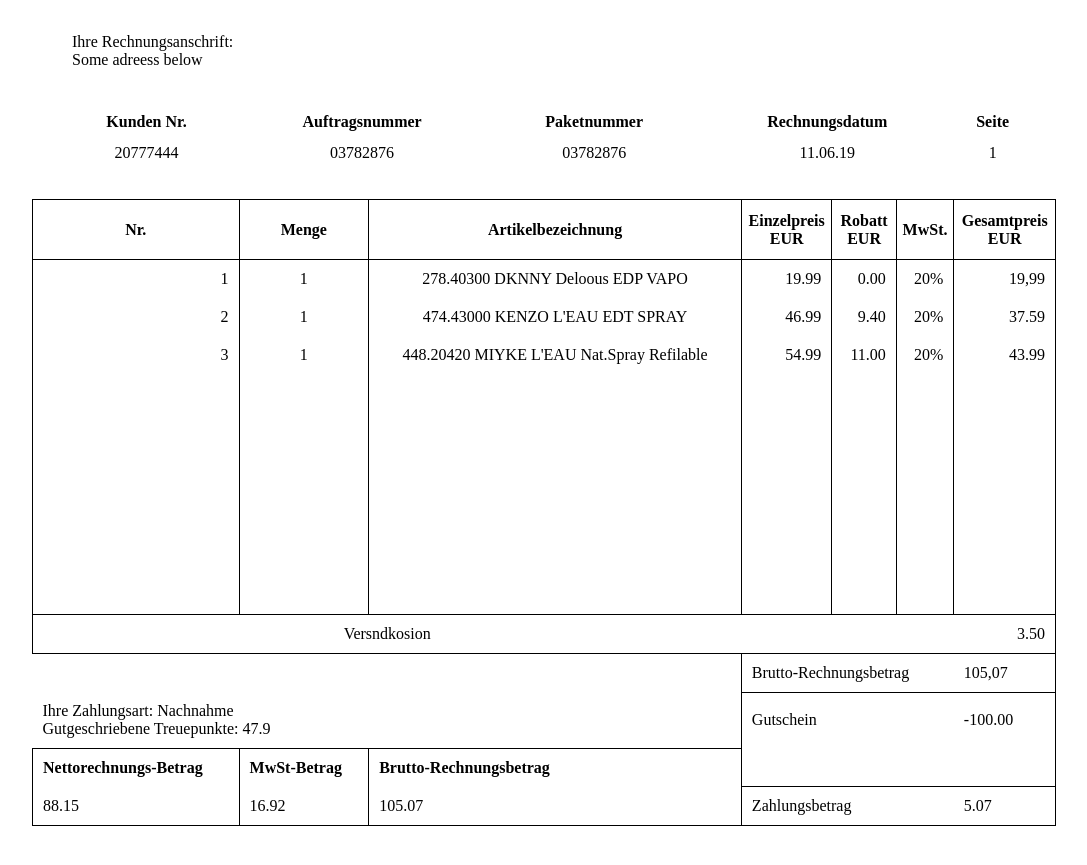
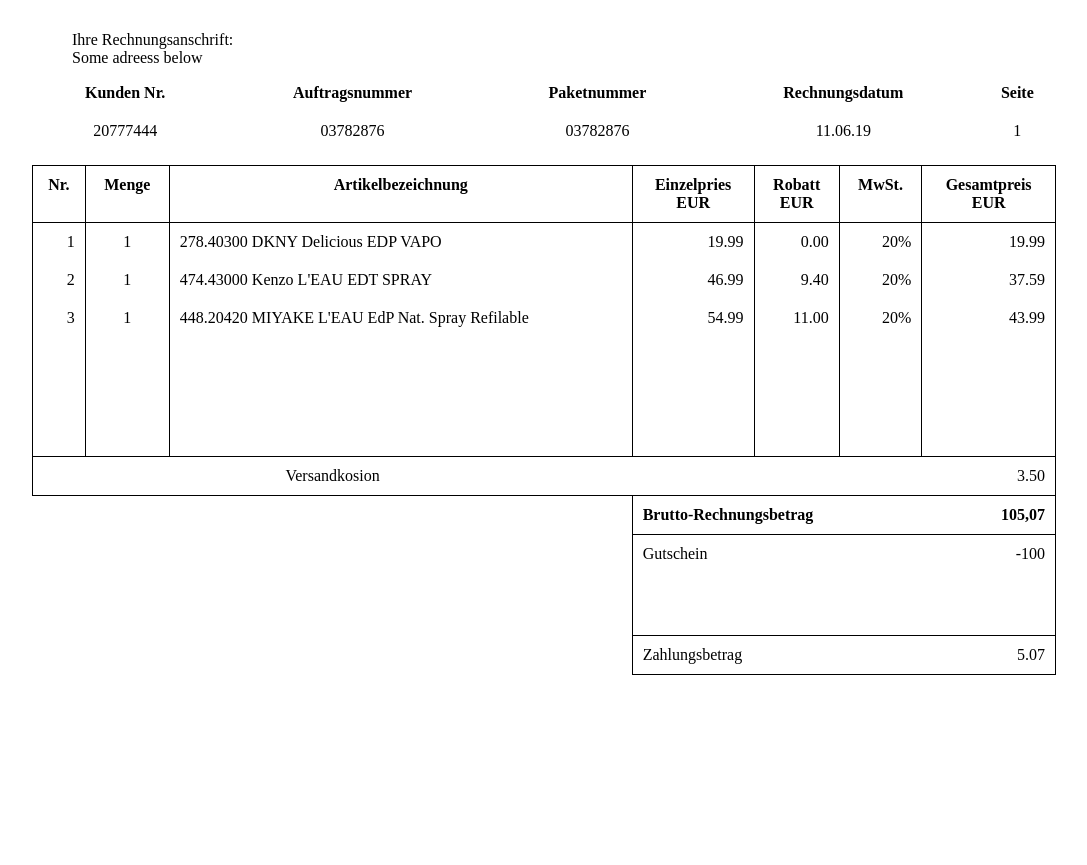
Before and after one commit to Pathfinder30m/html-to-pdf, a plain HTML site: page index.html in a window 1280 px wide. Shown: the part 385-1250 px from the top of the page, without its empty margins (96-1183 px from the left). After the commit the page ends 1188 px from the top, so only its background shows below. Drawn offline with Linux system fonts and the light colour scheme.

Commit message:
main table redone

```diff
--- a/index.html
+++ b/index.html
@@ -23,16 +23,16 @@
             <p><b></b>Ihre Rechnungsanschrift:</b><br>Some adreess below</p>
         </div>
         <div>
-            <table id="infoTab">
+            <table id="infoTab" style="width: 100%;">
                 <tr id="infoTabHead">
-                    <th>Kunden Nr.</th>
-                    <th>Auftragsnummer</th>
+                    <th id="infotabKund">Kunden Nr.</th>
+                    <th >Auftragsnummer</th>
                     <th>Paketnummer</th>
                     <th>Rechnungsdatum</th>
                     <th>Seite</th>
                 </tr>
                 <tr id="infotabDescr">
-                    <td>20777444</td>
+                    <td id="infotabKuns">20777444</td>
                     <td>03782876</td>
                     <td>03782876</td>
                     <td>11.06.19</td>
@@ -41,85 +41,74 @@
             </table>
         </div>
         <div>
-            <table id="firstTable">
-                <tr id="firstTableHead">
-                    <th class="headNr table1">Nr.</th>
-                    <th class="headMenge table1">Menge</th>
-                    <th class="headArtikel table1">Artikelbezeichnung</th>
-                    <th class="headEnzel table1">Einzelpreis<br>EUR</th>
-                    <th class="headRobat table1">Robatt<br>EUR</th>
-                    <th class="headMwst table1">MwSt.</th>
-                    <th class="headGesam table1">Gesamtpreis<br>EUR</th>
+            <table id="mainTable" style="width: 100%;">
+                <tr >
+                    <th class="mainTableHead" id="headNr">Nr.</th>
+                    <th class="mainTableHead" id="headMen">Menge</th>
+                    <th class="mainTableHead" id="headArt">Artikelbezeichnung</th>
+                    <th class="mainTableHead" id="headEinz">Einzelpries<br>EUR</th>
+                    <th class="mainTableHead" id="headRob">Robatt<br>EUR</th>
+                    <th class="mainTableHead" id="headMw">MwSt.</th>
+                    <th class="mainTableHead" id="HeadGes">Gesamtpreis<br>EUR</th>
                 </tr>
-                <tr id="firstTableFirstRow">
-                    <td class="nr">1</td>
-                    <td class="menge">1</td>
-                    <td class="artikel">278.40300 DKNNY Deloous EDP VAPO</td>
-                    <td class="enzel">19.99</td>
-                    <td class="robat">0.00</td>
-                    <td class="mwst">20%</td>
-                    <td class="gesam">19,99</td>
+                <tr>
+                    <td class="mainDeskNr">1</td>
+                    <td class="mainDeskMen">1</td>
+                    <td class="mainDeskArt">278.40300 DKNY Delicious EDP VAPO</td>
+                    <td class="mainDeskEinz">19.99</td>
+                    <td class="mainDeskRob">0.00</td>
+                    <td class="mainDeskMw">20%</td>
+                    <td class="mainDeskGes">19.99</td>
                 </tr>
-                 <tr id="firstTableSecondRow">
-                    <td class="nr">2</td>
-                    <td class="menge">1</td>
-                    <td class="artikel">474.43000 KENZO L'EAU EDT SPRAY</td>
-                    <td class="enzel">46.99</td>
-                    <td class="robat">9.40</td>
-                    <td class="mwst">20%</td>
-                    <td class="gesam">37.59</td>
+                <tr>
+                    <td class="mainDeskNr">2</td>
+                    <td class="mainDeskMen">1</td>
+                    <td class="mainDeskArt">474.43000 Kenzo L'EAU EDT SPRAY</td>
+                    <td class="mainDeskEinz">46.99</td>
+                    <td class="mainDeskRob">9.40</td>
+                    <td class="mainDeskMw">20%</td>
+                    <td class="mainDeskGes">37.59</td>
                 </tr>
-                 <tr id="firstTableThirdRow">
-                    <td class="nr">3</td>
-                    <td class="menge">1</td>
-                    <td class="artikel">448.20420 MIYKE L'EAU Nat.Spray Refilable</td>
-                    <td class="enzel">54.99</td>
-                    <td class="robat">11.00</td>
-                    <td class="mwst">20%</td>
-                    <td class="gesam">43.99</td>
-
+                <tr>
+                    <td class="mainDeskNr">3</td>
+                    <td class="mainDeskMen">1</td>
+                    <td class="mainDeskArt">448.20420 MIYAKE L'EAU EdP Nat. Spray Refilable</td>
+                    <td class="mainDeskEinz">54.99</td>
+                    <td class="mainDeskRob">11.00</td>
+                    <td class="mainDeskMw">20%</td>
+                    <td class="mainDeskGes">43.99</td>
                 </tr>
-                 <tr id="firstTableFourthRow">
-                    <td class="nr"></td>
-                    <td class="menge"></td>
-                    <td class="artikel"></td>
-                    <td class="enzel"></td>
-                    <td class="robat"></td>
-                    <td class="mwst"></td>
-                    <td class="gesam"></td>
-
+                <tr id="lastTR">
+                    <td class="mainDeskNr"></td>
+                    <td class="mainDeskMen"></td>
+                    <td class="mainDeskArt"></td>
+                    <td class="mainDeskEinz"></td>
+                    <td class="mainDeskRob"></td>
+                    <td class="mainDeskMw"></td>
+                    <td class="mainDeskGes"></td>
                 </tr>
-                 <tr id="firstTableSumm">
-                    <td colspan="3" class="artikel" id="vers" style="border-right: 0px;">Versndkosion</td>
-
-                    <td colspan="4" class="gesam" id="versSumm" style="border-left: 0px;">3.50</td>
+                <tr id="mainFoterRow">
+                    <td colspan="3" class="mainFoter" id="foterDesk">Versandkosion</td>
+                    <td colspan="4" class="mainFoter" id="foterSumm">3.50</td>
                 </tr>
                 <tr>
                     <td colspan="3"></td>
-                    <td colspan="3" id="botomRightName1">Brutto-Rechnungsbetrag</td>
-                    <td id="botomRightSumm1">105,07</td>
-
+                    <td colspan="3" class="botomRighttab botomrightdesk"><b>Brutto-Rechnungsbetrag</b></td>
+                    <td class="botomRighttab botomrightsumm"><b>105,07</b></td>
                 </tr>
                 <tr>
-                    <td colspan="3" rowspan="2">Ihre Zahlungsart: Nachnahme<br>Gutgeschriebene Treuepunkte: 47.9</td>
-                    <td colspan="3" rowspan="2" id="botomRightName2">Gutschein</td>
-                    <td rowspan="2"id="botomRightSumm2">-100.00</td>
+                    <td colspan="3"></td>
+                    <td class="botomRighttab botomrightdesk widerow" colspan="3" >Gutschein</td>
+                    <td class="botomRighttab botomrightsumm widerow">-100</td>
                 </tr>
                <tr></tr>
-                 <tr ></tr>
-                 <tr class="botomRightTable" style="border-right: 1px solid black">
-                    <td id="botomRightHead1"><b>Nettorechnungs-Betrag</b></td>
-                    <td id="botomRightHead2"><b>MwSt-Betrag</b></td>
-                    <td id="botomRightHead3"><b>Brutto-Rechnungsbetrag</b></td>
+                <tr>
+                    <td colspan="3"></td>
+                    <td colspan="3" class="botomRighttab botomrightdesk">Zahlungsbetrag</td>
+                    <td class="botomRighttab botomrightsumm">5.07</td>
+                </tr>
 
-                 </tr>
-                 <tr class="botomRightTable">
-                    <td id="botomRightDesk1">88.15</td>
-                    <td id="botomRightDesk2">16.92</td>
-                    <td id="botomRightDesk3">105.07</td>
-                    <td colspan="3" id="botomRightName3">Zahlungsbetrag</td>
-                    <td id="botomRightSumm3">5.07</td>
-                 </tr>
+
 
             </table>
 
--- a/style.css
+++ b/style.css
@@ -16,130 +16,68 @@
 .headtablval {
     text-align: end;
 }
+#infotabDescr td{
+    padding-bottom: 25px;
+}
+#infoTabHead th {
+    padding-bottom: 10px;
+}
 .headadress {
     width: fit-content;
     padding-left: 40px;
     padding-top: 20px;
 
 }
-#firstTable {
-    width: 100%;
-   border-collapse: collapse;
+#infotabDescr {
+    text-align: center;
 }
-#firstTableHead {
-    justify-content: flex-start;
-    text-align: center;
+table {
+    border-collapse: collapse;
+}
+#mainTable {
+    padding-top: 20px;
+}
+.mainDeskNr, .mainDeskMen, .mainDeskArt, .mainDeskEinz, .mainDeskRob, .ainDeskMw, .mainDeskGes{
+    border-left: 1px solid black;
+    border-right: 1px solid black;
+    border-collapse: collapse;
+}
+.mainTableHead {
+    vertical-align: top;
     border: 1px solid black;
-
-    height: 60px;
+    border-collapse: collapse;
+    padding: 10px;
 }
-
-#firstTableSumm {
-    border: none;
+#mainFoterRow, .botomRighttab {
+    border: 1px solid black;
+    border-collapse: collapse;
 }
-.table1 {
-    border: 1px solid black;
-
-
+.botomrightdesk {
+    border-right: none;
 }
-.nr, .menge, .artikel, .enzel, .robat, .mwst, .gesam {
-
-        border: solid black;
-        border-width: 0px 1px;
-
+.botomrightsumm {
+    border-left: none;
 }
-.nr {
-    border-left: 1px solid black;
-}
-.gesam {
-    border-right: 1px solid black;
-}
-#firstTableSumm {
-    border: solid black;
-    border-width: 1px 0px;
-
-}
-#firstTableFourthRow {
-    height: 240px;
-}
-.nr, .enzel, .robat, .mwst, .gesam {
+.mainDeskNr, .mainDeskEinz, .mainDeskRob, .mainDeskMw, .mainDeskGes, #foterSumm, .botomrightsumm {
     text-align: end;
 }
-.menge, .artikel {
+.mainDeskMen, #foterDesk {
     text-align: center;
 }
-#firstTableFirstRow, #firstTableSecondhRow, #firstTableThirdRow {
-    height: 30px;
+.mainDeskArt {
+    text-align: start;
+}
+#lastTR {
+    height: 120px;
+}
+#mainFoterRow {
+    height: 35px;
+    vertical-align: middle;
 }
 td {
     padding: 10px;
 }
-#infoTab {
-    width: 100%;
-    text-align: center;
-    padding: 25px;
+.widerow {
+    height: 80px;
+    vertical-align: top;
 }
-#botomRightHead1 {
-    border-top: 1px solid black;
-    border-left: 1px solid black;
-    border-collapse: collapse;
-}
-#botomRightHead2 {
-    border-top: 1px solid black;
-    border-left: 1px solid black;
-    border-right: 1px solid black;
-    border-collapse: collapse;
-}
-#botomRightHead3 {
-    border-top: 1px solid black;
-    border-right: 1px solid black;
-    border-collapse:separate;
-}
-#botomRightDesk1 {
-    border-left:1px solid black ;
-    border-bottom: 1px solid black;
-    border-collapse: collapse;
-}
-#botomRightDesk2 {
-    border-left:1px solid black ;
-    border-right: 1px solid black;
-    border-bottom: 1px solid black;
-}
-#botomRightDesk3 {
-    border-right:1px solid black ;
-    border-bottom:1px solid black ;
-    border-collapse: separate;
-}
-#vers {
-    border-left: 1px solid black;
-    border-collapse: collapse;
-}
-#versSumm {
-    border-right: 1px solid black;
-    border-collapse: collapse;
-}
-#botomRightName1,  #botomRightName3 {
-    border-top: 1px solid black ;
-    border-bottom: 1px solid black ;
-    border-left: 1px solid black ;
-    border-collapse: collapse;
-}
-#botomRightSumm1, #botomRightSumm3 {
-    border-top: 1px solid black ;
-    border-bottom: 1px solid black ;
-    border-right: 1px solid black ;
-    border-collapse: collapse;
-}
- #botomRightName2, #botomRightSumm2 {
-    border-top: 1px solid black ;
-    border-collapse: collapse;
-}
-#botomRightName2 {
-    border-left:  1px solid black  ;
-}
-#botomRightSumm2 {
-    border-right:  1px solid black  ;
-}
-.botomRightTable {
-    border-collapse: separate;
-}
```
Lines whose indentation alone changed are shown as unchanged.
